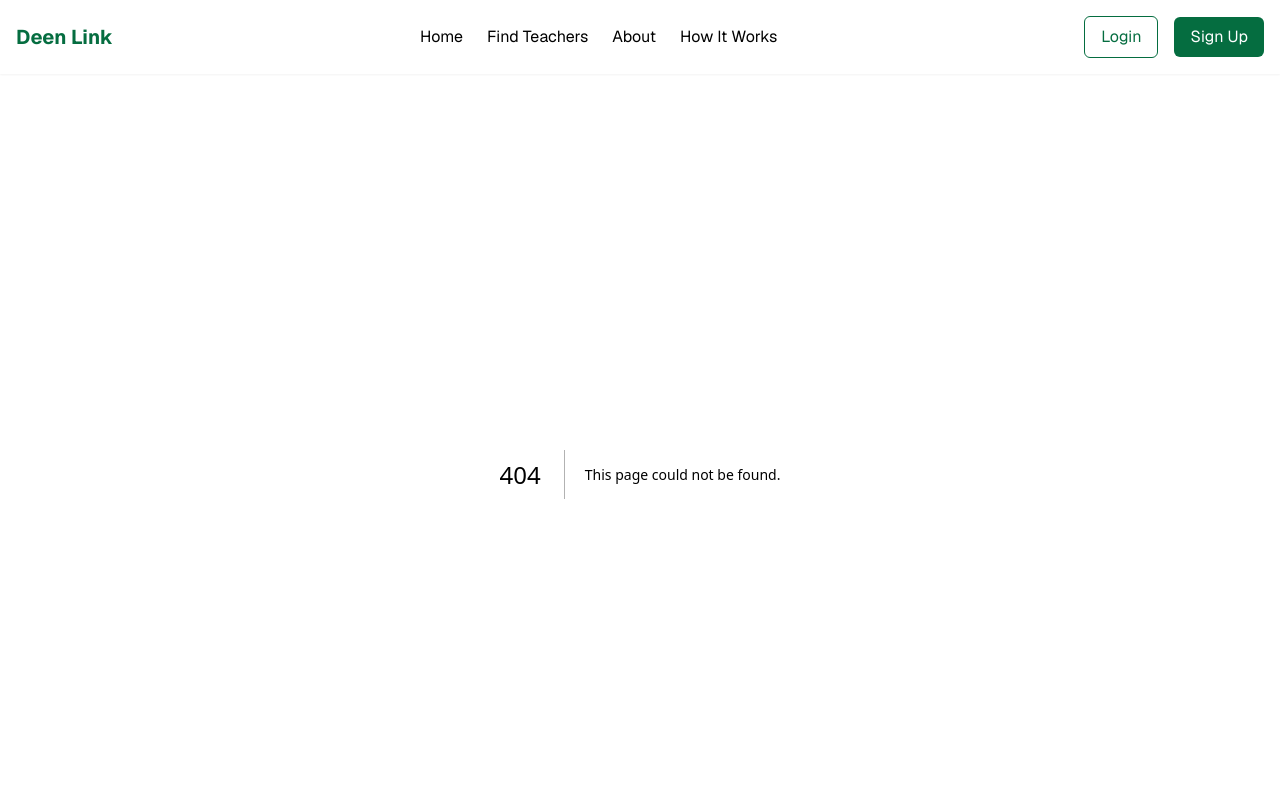
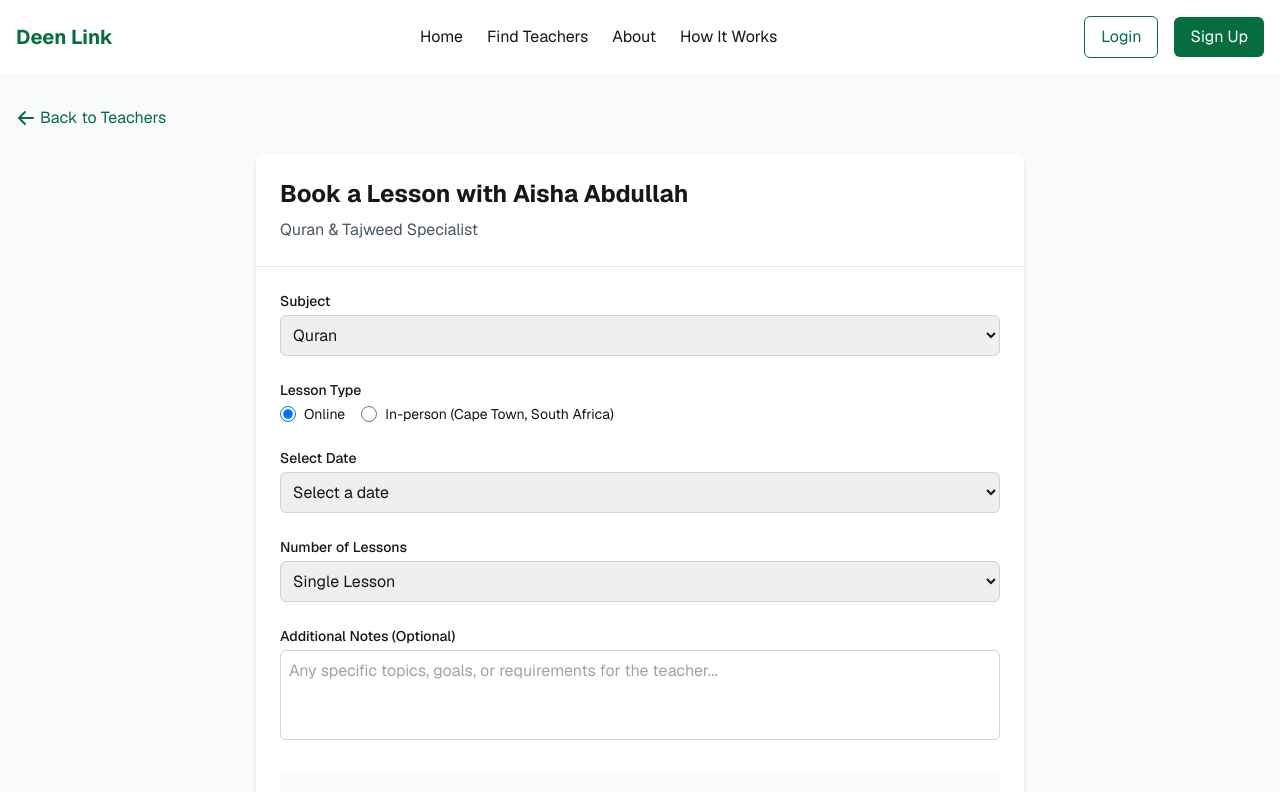
Before and after one commit to ZubeidHendricks/deen-link, a Next.js app: page /booking in a window 1280 px wide. Before the commit this address had no page. Shown: the top 792 px of the page. Built offline with nearby package versions, Linux system fonts and the light colour scheme.

Commit message:
Add static booking page for demo

```diff
--- /dev/null
+++ b/app/booking/page.tsx
@@ -0,0 +1,51 @@
+import Link from 'next/link';
+import BookingForm from '@/components/booking/BookingForm';
+
+// Mock data - in a real app, this would come from an API
+const teacher = {
+  id: 1,
+  name: 'Aisha Abdullah',
+  title: 'Quran & Tajweed Specialist',
+  subjects: ['Quran', 'Tajweed', 'Quran Memorization'],
+  hourlyRate: 25,
+  availability: {
+    monday: ['09:00-10:00', '10:00-11:00', '14:00-15:00', '15:00-16:00'],
+    tuesday: ['09:00-10:00', '10:00-11:00', '14:00-15:00', '15:00-16:00'],
+    wednesday: ['09:00-10:00', '10:00-11:00', '14:00-15:00', '15:00-16:00'],
+    thursday: ['09:00-10:00', '10:00-11:00', '14:00-15:00', '15:00-16:00'],
+    friday: ['14:00-15:00', '15:00-16:00'],
+    saturday: ['09:00-10:00', '10:00-11:00'],
+    sunday: []
+  },
+  online: true,
+  inPerson: true,
+  location: 'Cape Town, South Africa'
+};
+
+export default function BookingPage() {
+  return (
+    <div className="bg-gray-50 dark:bg-black min-h-screen py-8">
+      <div className="container mx-auto px-4">
+        <div className="mb-6">
+          <Link href="/teachers" className="text-primary flex items-center">
+            <svg xmlns="http://www.w3.org/2000/svg" className="h-5 w-5 mr-1" viewBox="0 0 20 20" fill="currentColor">
+              <path fillRule="evenodd" d="M9.707 16.707a1 1 0 01-1.414 0l-6-6a1 1 0 010-1.414l6-6a1 1 0 011.414 1.414L5.414 9H17a1 1 0 110 2H5.414l4.293 4.293a1 1 0 010 1.414z" clipRule="evenodd" />
+            </svg>
+            Back to Teachers
+          </Link>
+        </div>
+
+        <div className="max-w-3xl mx-auto bg-white dark:bg-neutral-800 rounded-lg shadow-md overflow-hidden">
+          <div className="p-6 border-b border-gray-200 dark:border-gray-700">
+            <h1 className="text-2xl font-bold mb-2">Book a Lesson with {teacher.name}</h1>
+            <p className="text-gray-600 dark:text-gray-300">{teacher.title}</p>
+          </div>
+
+          <div className="p-6">
+            <BookingForm teacher={teacher} />
+          </div>
+        </div>
+      </div>
+    </div>
+  );
+}
```
